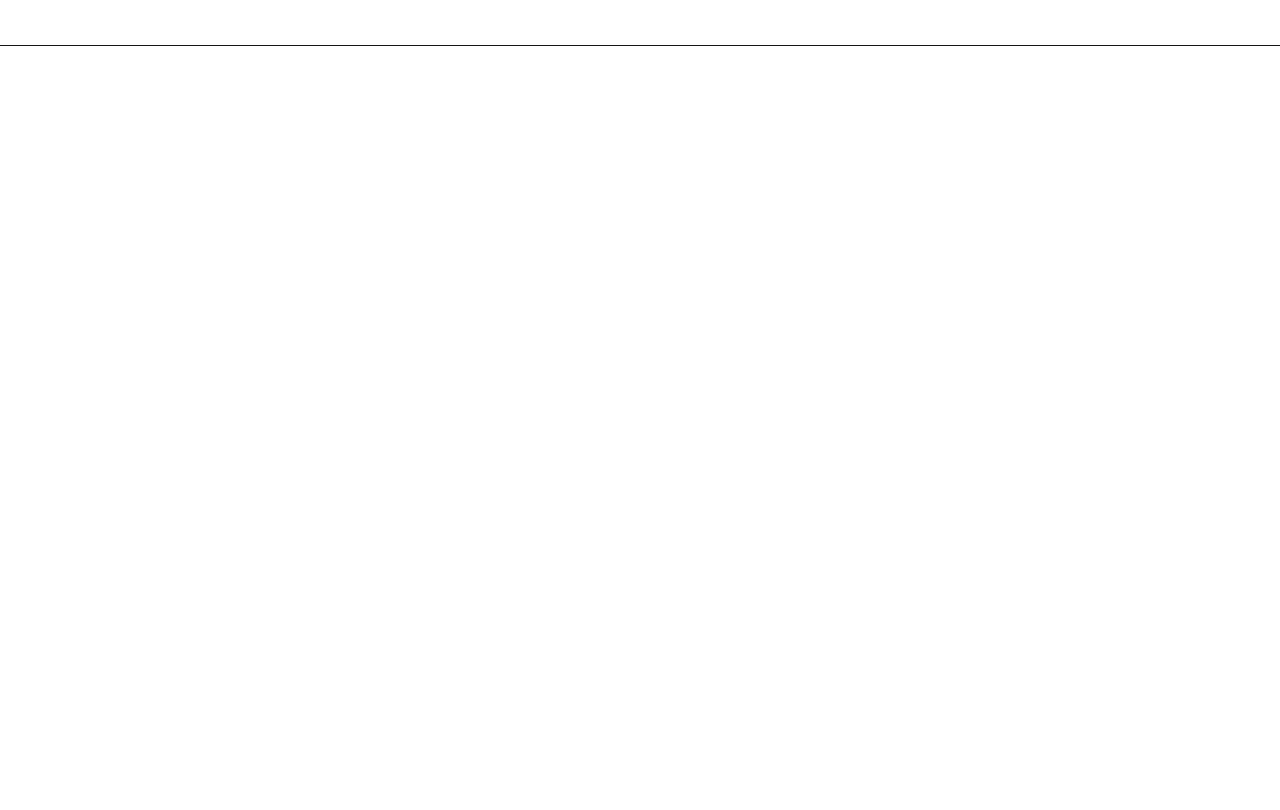
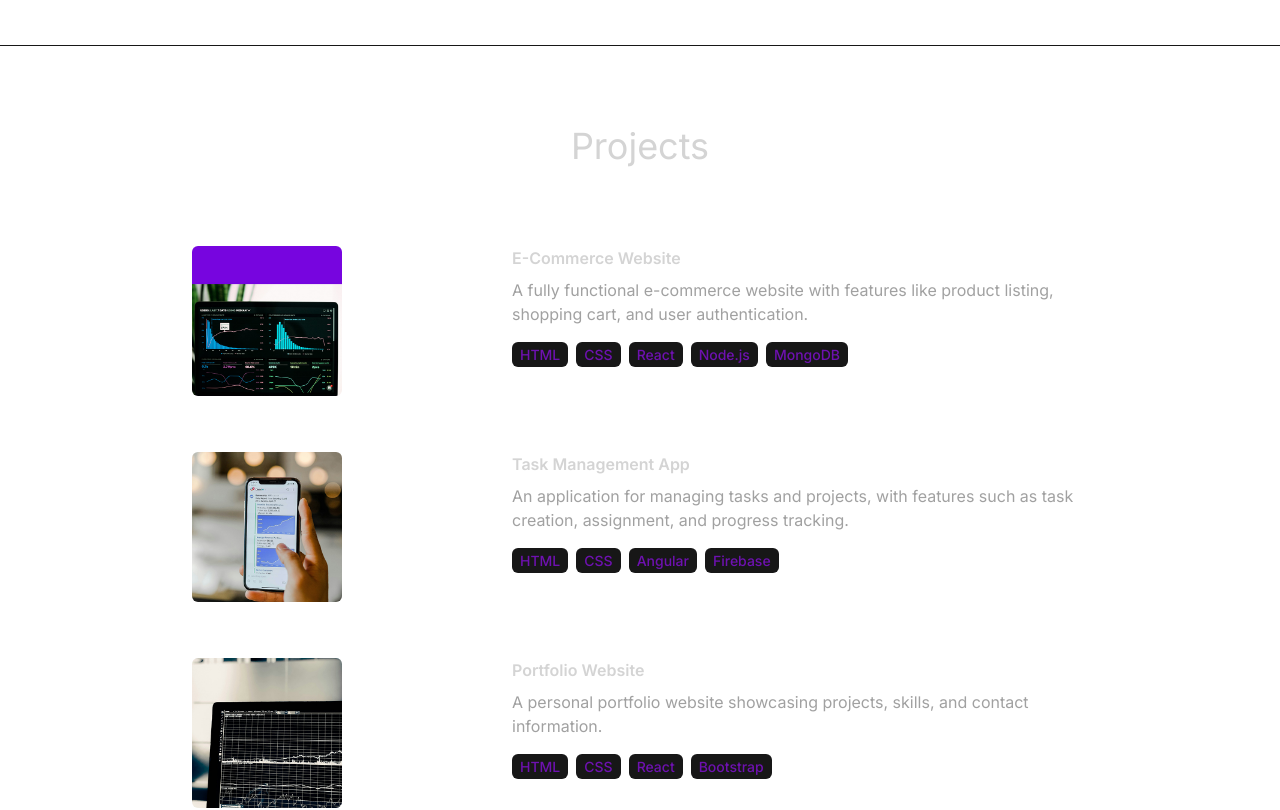
Before and after one commit to AlbrimBytyqi/react-portfolio, a React (Vite) app: page / in a window 1280 px wide. Shown: the part 3068-3878 px from the top of the page. Before the commit the page ends 3114 px from the top, so only its background shows below. Built offline with nearby package versions, Linux system fonts and the light colour scheme.

Commit message:
Projects

```diff
--- a/src/App.tsx
+++ b/src/App.tsx
@@ -2,6 +2,7 @@
 import Experience from "./components/Experience";
 import Hero from "./components/Hero";
 import Navbar from "./components/Navbar";
+import Projects from "./components/Projects";
 import Technologies from "./components/Technologies";
 
 function App() {
@@ -16,6 +17,7 @@
       <About />
       <Technologies />
       <Experience />
+      <Projects />
     </div>
   );
 }
--- /dev/null
+++ b/src/components/Projects.tsx
@@ -0,0 +1,38 @@
+import { PROJECTS } from "../constants";
+
+const Projects = () => {
+  return (
+    <div className=" border-b border-neutral-900 pb-4">
+      <h2 className=" my-20 text-center text-4xl">Projects</h2>
+      <div className="">
+        {PROJECTS.map((project, index) => (
+          <div key={index} className=" mb-8 flex flex-wrap lg:justify-center">
+            <div className=" w-full lg:w-1/4">
+              <img
+                src={project.image}
+                width={150}
+                height={150}
+                alt={project.title}
+                className=" mb-6 rounded-md"
+              />
+            </div>
+            <div className=" w-full max-w-xl lg:w-3/4">
+              <h6 className=" mb-2 font-semibold">{project.title}</h6>
+              <p className=" mb-4 text-neutral-400">{project.description}</p>
+              {project.technologies.map((tech, index) => (
+                <span
+                  key={index}
+                  className=" mr-2 mt-4 rounded-md bg-neutral-900 px-2 py-1 text-sm font-medium text-purple-800"
+                >
+                  {tech}
+                </span>
+              ))}
+            </div>
+          </div>
+        ))}
+      </div>
+    </div>
+  );
+};
+
+export default Projects;
```
